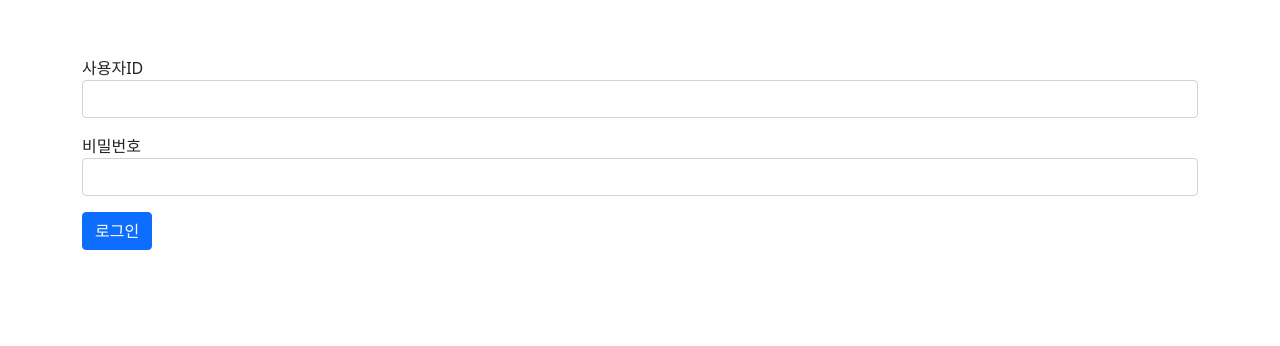
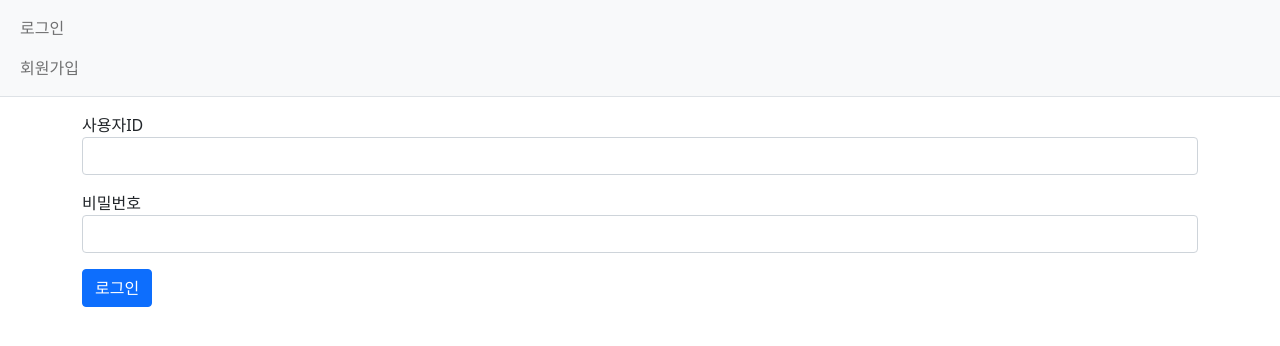
Before and after one commit to heojun990322/MyPet, a Django app: page /common/login/ in a window 1280 px wide. Shown: the top 346 px of the page. Run offline with Django 4.2, Linux system fonts and the light colour scheme; some libraries are stand-ins or nearby versions.

Commit message:
add login/logout

```diff
--- a/common/urls.py
+++ b/common/urls.py
@@ -6,4 +6,5 @@ app_name = 'common'
 
 urlpatterns = [
     path('login/', auth_views.LoginView.as_view(template_name='common/login.html'), name='login'),
+    path('logout/', auth_views.LogoutView.as_view(), name='logout'),
 ]
--- a/config/settings.py
+++ b/config/settings.py
@@ -125,3 +125,9 @@ STATICFILES_DIRS = [
 # https://docs.djangoproject.com/en/4.2/ref/settings/#default-auto-field
 
 DEFAULT_AUTO_FIELD = 'django.db.models.BigAutoField'
+
+# 로그인 성공후 이동하는 URL
+LOGIN_REDIRECT_URL = '/'
+
+# 로그아웃시 이동하는 URL
+LOGOUT_REDIRECT_URL = '/'
--- a/templates/navbar.html
+++ b/templates/navbar.html
@@ -1,5 +1,5 @@
 <!-- 네비게이션바 -->
-<class="navbar navbar-expand-lg navbar-light bg-light border-bottom">
+<nav class="navbar navbar-expand-lg navbar-light bg-light border-bottom">
     <div class="container-fluid">
         <button class="navbar-toggler" type="button"
             data-bs-toggle="collapse"
@@ -12,9 +12,14 @@
         <div class="collapse navbar-collapse" id="navbarSupportedContent">
             <ul class="navbar-nav me-auto mb-2 mb-lg-0">
                 <li class="nav-item">
+                    {% if user.is_authenticated %}
+                    <a class="nav-link" href="{% url 'common:logout' %}">{{ user.username }} (로그아웃)</a>
+                    {% else %}
                     <a class="nav-link" href="{% url 'common:login' %}">로그인</a>
+                    <a class="nav-link" href="#">회원가입</a>
+                    {% endif %}
                 </li>
             </ul>
         </div>
     </div>
-</class>
+</nav>
```
Also changed, not shown: db.sqlite3, templates/base.html (line endings or trailing spaces).
